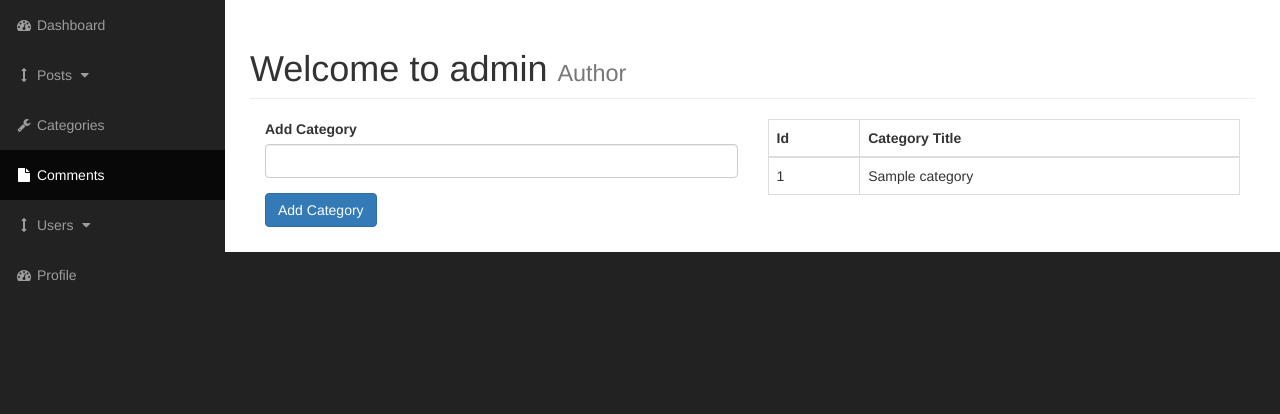
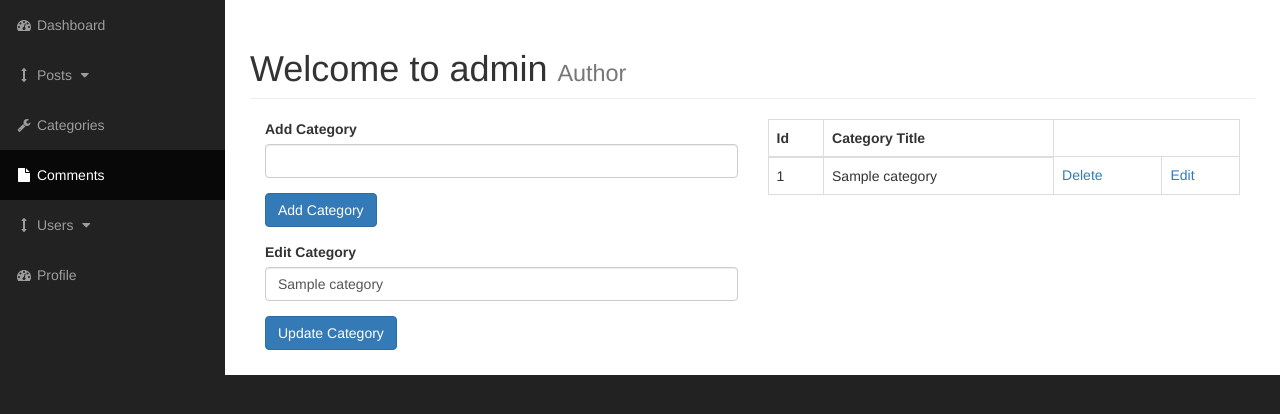
Before and after one commit to kull-boii/Online-blogging-system, a PHP site: page /admin/categories.php?edit=1 in a window 1280 px wide. Shown: the part 51-465 px from the top of the page. Run offline with PHP 8.4, Linux system fonts and the light colour scheme; tables that the repository leaves empty or names only in its code hold one stand-in row (values such as "Sample post").

Commit message:
edit option in categories

```diff
--- a/admin/categories.php
+++ b/admin/categories.php
@@ -25,12 +25,11 @@
                                         echo "This field should not be empty";
                                     }
                                     else {
-                                        $query = "INSERT INTO CATEGORIES(cat_title)";
-                                        $query.= "VALUE('{$cat_title}') ";
-
+                                        $query = "INSERT INTO categories (cat_title)";
+                                        $query .= "VALUES('{$cat_title}') ";
                                         $create_category_query = mysqli_query($connection,$query);
 
-                                        if(!create_category_query){
+                                        if(!$create_category_query){
                                             die('QUERY FAILED'. mysqli_error($connection));
                                         }
                                     }
@@ -59,16 +58,22 @@
 
 
                         </form>
+
+
+                      <?php
+                      if(isset($_GET['edit'])){
+                        $cat_id = $_GET['edit'];
+
+                        include "includes/update_categories.php";
+
+
+                      }
+
+
+
+                       ?>
                         </div>
                     <div class = "col-xs-6">
-
-                        <?php
-
-                            $query = "SELECT * FROM CATEGORIES";
-                            $select_categories = mysqli_query($connection,$query);
-
-                        ?>
-
 
 
                         <table class = "table table-bordered table-hover">
@@ -80,6 +85,10 @@
                             </thead>
                             <tbody>
                             <?php
+                            // FIND ALL CATEGORIES QUERY
+                              $query = "SELECT * FROM categories";
+                              $select_categories = mysqli_query($connection,$query);
+
                               while($row = mysqli_fetch_assoc($select_categories))
                               {
                                 $cat_id = $row['cat_id'];
@@ -87,9 +96,26 @@
                                 echo "<tr>";
                                 echo "<td>{$cat_id}</td>";
                                 echo "<td>{$cat_title}</td>";
+                                echo "<td><a href='categories.php?delete={$cat_id}'>Delete</a></td>";
+                                echo "<td><a href='categories.php?edit={$cat_id}'>Edit</a></td>";
+
                                 echo "</tr>";
                               }
                             ?>
+
+
+                            <?php
+                            if(isset($_GET['delete'])){
+                            $the_cat_id = $_GET['delete'];
+                            $query = "DELETE FROM categories WHERE cat_id = {$the_cat_id}";
+                            $delete_query = mysqli_query($connection,$query);
+                            header("Location: categories.php");
+
+                            }
+
+
+
+                             ?>
 
                             </tbody>
                         </table>
--- a/admin/includes/admin_header.php
+++ b/admin/includes/admin_header.php
@@ -1,4 +1,5 @@
-<?php include "../includes/db.php"  ?>
+<?php   ob_start(); ?>
+<?php include "../includes/db.php";  ?>
 <!DOCTYPE html>
 <html lang="en">
 
--- /dev/null
+++ b/admin/includes/update_categories.php
@@ -0,0 +1,46 @@
+<form action="" method = "post">
+    <div class = "form-group">
+        <label for="cat-title">Edit Category</label>
+        <?php
+        if(isset($_GET['edit'])){
+        $cat_id = $_GET['edit'];
+
+        $query = "SELECT * FROM categories WHERE cat_id = $cat_id ";
+        $select_categories_id = mysqli_query($connection,$query);
+
+        while($row = mysqli_fetch_assoc($select_categories_id))
+        {
+          $cat_id = $row['cat_id'];
+          $cat_title =  $row['cat_title'];
+          ?>
+          <input value="<?php if(isset($cat_title)){echo $cat_title;} ?>"  type="text" class = "form-control" name = "cat_title">
+<?php }
+}
+?>
+<?php
+
+//update query
+
+if(isset($_POST['update_category'])){
+$the_cat_title = $_POST['cat_title'];
+$query = "UPDATE categories SET cat_title = '{$the_cat_title}' WHERE cat_id = {$cat_id}";
+$update_query = mysqli_query($connection,$query);
+if(!$update_query){
+die("QUERY FAILED" . mysqli_error($connection));
+
+
+}
+}
+
+
+
+?>
+    </div>
+    <div class = "form-group">
+
+        <input class = "btn btn-primary" type="Submit" name = "update_category " value = "Update Category">
+
+    </div>
+
+
+</form>
```
